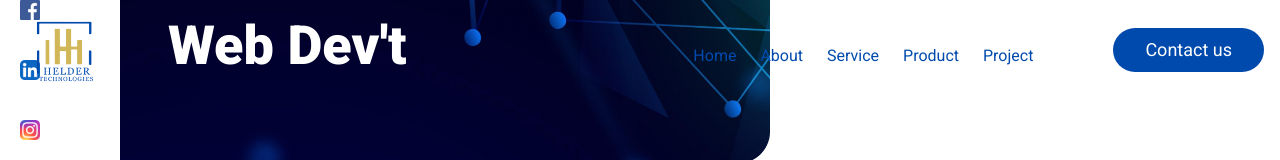
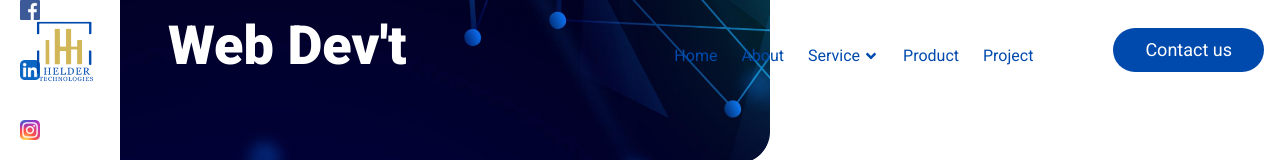
Before and after one commit to haileamlakwalelige/helder-tech, a React (Vite) app: page / in a window 1280 px wide. Shown: the top 160 px of the page. Built offline with nearby package versions, Linux system fonts and the light colour scheme.

Commit message:
Navbar: service drop down added

```diff
--- a/src/components/layout/Navbar.tsx
+++ b/src/components/layout/Navbar.tsx
@@ -1,32 +1,27 @@
-import { useEffect, useState } from 'react';
-import logo from '../../assets/logo.png';
-import { FaBars, FaTimes } from 'react-icons/fa';
-import './Navbar.css';
-import { Link, useLocation } from 'react-router-dom';
-
-
+import { useEffect, useState } from "react";
+import logo from "../../assets/logo.png";
+import { FaBars, FaTimes } from "react-icons/fa";
+import "./Navbar.css";
+import { Link, useLocation } from "react-router-dom";
+import { FaAngleDown } from "react-icons/fa";
+import { FaAngleUp } from "react-icons/fa";
 
 const Navbar = () => {
   const [show, setShow] = useState<boolean>(false);
   const [scrolled, setScrolled] = useState(false);
   const [color, setColor] = useState(false);
   const location = useLocation();
-
-
+  const [showServices, setShowServices] = useState(false);
 
   useEffect(() => {
-    if (location.pathname === '/about') {
+    if (location.pathname === "/about") {
       setColor(true);
     } else {
       setColor(false);
     }
   }, [location]);
 
-
   const closeMobileMenu = () => setShow(false);
-
-
-
 
   useEffect(() => {
     const handleScroll = () => {
@@ -42,61 +37,145 @@ const Navbar = () => {
     };
 
     // Subscribe to the scroll and resize events when the component mounts on the client side
-    if (typeof window !== 'undefined') {
-      window.addEventListener('scroll', handleScroll);
-      window.addEventListener('resize', handleResize);
+    if (typeof window !== "undefined") {
+      window.addEventListener("scroll", handleScroll);
+      window.addEventListener("resize", handleResize);
 
       // Unsubscribe from the events when the component unmounts
       return () => {
-        window.removeEventListener('scroll', handleScroll);
-        window.removeEventListener('resize', handleResize);
+        window.removeEventListener("scroll", handleScroll);
+        window.removeEventListener("resize", handleResize);
       };
     }
   }, []);
 
+  const mouseEnterHandler = () => setShowServices(true);
+  const mouseLeaveHandler = () => setShowServices(false);
+
   return (
-    <div className={`${scrolled ? 'overflow-x-hidden top-0 fixed w-screen bg-secondary z-50 text-primary':"bg-transparent text-primary z-50 overflow-x-hidden top-0 fixed w-screen"}`}>
-      <div className='flex lg:hidden justify-between items-center mt-2 mx-3 py-2'>
+    <div
+      className={`${
+        scrolled
+          ? "top-0 fixed w-screen bg-secondary z-50 text-primary"
+          : "bg-transparent text-primary z-50 top-0 fixed w-screen"
+      }`}
+    >
+      <div className="flex lg:hidden justify-between items-center mt-2 mx-3 py-2">
         <Link to="/">
-          <img src={logo} alt='' className='max-w-[249px] max-h-[63px] ' />
+          <img src={logo} alt="" className="max-w-[249px] max-h-[63px] " />
         </Link>
-        <div onClick={() => setShow(!show)} className=''>
+        <div onClick={() => setShow(!show)} className="">
           {show ? <FaTimes /> : <FaBars />}
         </div>
       </div>
-      <div className={`hidden lg:flex flex-col lg:flex-row justify-center lg:justify-between items-center px-2 lg:px-4 lg:min-h-[100px] ${show ? "min-h-screen" : ""}`}>
-
-        <div className='ml-5 gap-5 list-none items-center justify-center hidden lg:flex'>
-        <div className='hidden lg:flex'>
+      <div
+        className={`hidden lg:flex flex-col lg:flex-row justify-center lg:justify-between items-center px-2 lg:px-4 lg:min-h-[100px] ${
+          show ? "min-h-screen" : ""
+        }`}
+      >
+        <div className="ml-5 gap-5 list-none items-center justify-center hidden lg:flex">
+          <div className="hidden lg:flex">
+            <Link to="/">
+              <img src={logo} alt="" className="max-w-[249px] max-h-[63px]" />
+            </Link>
+          </div>
+        </div>
+        <div className="flex lg:flex-row flex-col justify-between items-center gap-10">
+          <div className="hidden lg:flex lg:flex-row flex-col justify-center items-center list-none gap-8">
+            <div className="flex lg:flex-row flex-col justify-center items-center gap-4">
+              <div className="flex justify-center gap-6 px-4 mt-3">
                 <Link to="/">
-                  <img src={logo} alt='' className='max-w-[249px] max-h-[63px]' />
-                </Link>
-              </div>
-        </div>
-        <div className='flex lg:flex-row flex-col justify-between items-center gap-10'>
-          <div className='hidden lg:flex lg:flex-row flex-col justify-center items-center list-none gap-8'>
-            <div className='flex lg:flex-row flex-col justify-center items-center gap-4'>
-              <div className='flex justify-center gap-6 px-4 mt-3'>
-                <Link to='/'>
-                  <p onClick={closeMobileMenu} className={`${color && !scrolled ? "text-white z-50":"z-50"}`}>Home</p>
+                  <p
+                    onClick={closeMobileMenu}
+                    className={`${
+                      color && !scrolled ? "text-white z-50" : "z-50"
+                    }`}
+                  >
+                    Home
+                  </p>
                 </Link>
                 <Link to="/about">
-                  <p onClick={closeMobileMenu} className={`${color && !scrolled  ? "text-white z-50":"z-50"}`}>About</p>
+                  <p
+                    onClick={closeMobileMenu}
+                    className={`${
+                      color && !scrolled ? "text-white z-50" : "z-50"
+                    }`}
+                  >
+                    About
+                  </p>
                 </Link>
-                <Link to="/service">
-                  <p onClick={closeMobileMenu} className={`${color && !scrolled  ? "text-white z-50":"z-50"}`}>Service</p>
-                </Link>
-                <Link to='/product'>
-                  <p onClick={closeMobileMenu} className={`${color && !scrolled  ? "text-white z-50":"z-50"}`}>Product</p>
+
+                <div
+                  onMouseEnter={mouseEnterHandler}
+                  onMouseLeave={mouseLeaveHandler}
+                  className="flex items-center justify-center gap-[3px] relative"
+                >
+                  <p
+                    onClick={closeMobileMenu}
+                    className={`${
+                      color && !scrolled ? "text-white z-50" : "z-50"
+                    }`}
+                  >
+                    Service
+                  </p>
+                  {showServices ? <FaAngleUp /> : <FaAngleDown />}
+                  {showServices && (
+                    <div
+                      onMouseEnter={mouseEnterHandler}
+                      onMouseLeave={mouseLeaveHandler}
+                      className="w-[250px] bg-secondary p-[5px] flex flex-col items-center justify-center z-50 absolute top-6 left-[-100%] text-justify"
+                    >
+                      <Link to="/software" className="w-full">
+                        <div className="w-full p-[10px] text-center hover:bg-titleFont hover:text-secondary">
+                          Software Development
+                        </div>
+                      </Link>
+
+                      <Link to="/mobile" className="w-full">
+                        <div className="w-full p-[10px] text-center hover:bg-titleFont hover:text-secondary">
+                          Mobile App Development
+                        </div>
+                      </Link>
+
+                      <Link to="/digital-marketing" className="w-full">
+                        <div className="w-full p-[10px] text-center hover:bg-titleFont hover:text-secondary">
+                          Digital Marketing
+                        </div>
+                      </Link>
+                    </div>
+                  )}
+                </div>
+
+                <Link to="/product">
+                  <p
+                    onClick={closeMobileMenu}
+                    className={`${
+                      color && !scrolled ? "text-white z-50" : "z-50"
+                    }`}
+                  >
+                    Product
+                  </p>
                 </Link>
                 <Link to="/project">
-                  <p onClick={closeMobileMenu} className={`${color && !scrolled  ? "text-white z-50":"z-50"}`}>Project</p>
+                  <p
+                    onClick={closeMobileMenu}
+                    className={`${
+                      color && !scrolled ? "text-white z-50" : "z-50"
+                    }`}
+                  >
+                    Project
+                  </p>
                 </Link>
               </div>
             </div>
             <div>
               <Link to="/contact">
-              <li onClick={closeMobileMenu} className='bg-primary text-white py-2 px-8 rounded-3xl text-lg ml-8'>Contact us</li>
+                <li
+                  onClick={closeMobileMenu}
+                  className="bg-primary text-white py-2 px-8 rounded-3xl text-lg ml-8"
+                >
+                  Contact us
+                </li>
               </Link>
             </div>
           </div>
@@ -107,40 +186,53 @@ const Navbar = () => {
       {/* Conditional rendering based on the show state */}
       <div>
         {show ? (
-          <div className='flex flex-col lg:hidden animate-slide-in min-h-screen justify-center items-center'>
-            <div className='flex lg:hidden flex-col justify-center items-center list-none gap-8 -mt-20'>
-              <div className='flex lg:hidden flex-col justify-center items-center gap-8'>
+          <div className="flex flex-col lg:hidden animate-slide-in min-h-screen justify-center items-center">
+            <div className="flex lg:hidden flex-col justify-center items-center list-none gap-8 -mt-20">
+              <div className="flex lg:hidden flex-col justify-center items-center gap-8">
                 <Link to="/">
-                  <li onClick={closeMobileMenu} className=''>Home</li>
+                  <li onClick={closeMobileMenu} className="">
+                    Home
+                  </li>
                 </Link>
                 <Link to="/about">
-                  <li onClick={closeMobileMenu} className=''>About</li>
+                  <li onClick={closeMobileMenu} className="">
+                    About
+                  </li>
                 </Link>
                 <Link to="/service">
-                  <li onClick={closeMobileMenu} className=''>Service</li>
+                  <li onClick={closeMobileMenu} className="">
+                    Service
+                  </li>
                 </Link>
                 <Link to="/product">
-                  <li onClick={closeMobileMenu} className=''>Product</li>
+                  <li onClick={closeMobileMenu} className="">
+                    Product
+                  </li>
                 </Link>
                 <Link to="/project">
-                  <li onClick={closeMobileMenu} className=''>Project</li>
+                  <li onClick={closeMobileMenu} className="">
+                    Project
+                  </li>
                 </Link>
               </div>
               <div>
                 <Link to="/contact">
-                <li onClick={closeMobileMenu} className='bg-primary text-white py-2 px-8 rounded-3xl text-lg'>Contact us</li>
+                  <li
+                    onClick={closeMobileMenu}
+                    className="bg-primary text-white py-2 px-8 rounded-3xl text-lg"
+                  >
+                    Contact us
+                  </li>
                 </Link>
               </div>
             </div>
           </div>
         ) : (
-          <div>
-
-          </div>
+          <div></div>
         )}
       </div>
     </div>
-  )
-}
+  );
+};
 
 export default Navbar;
```
